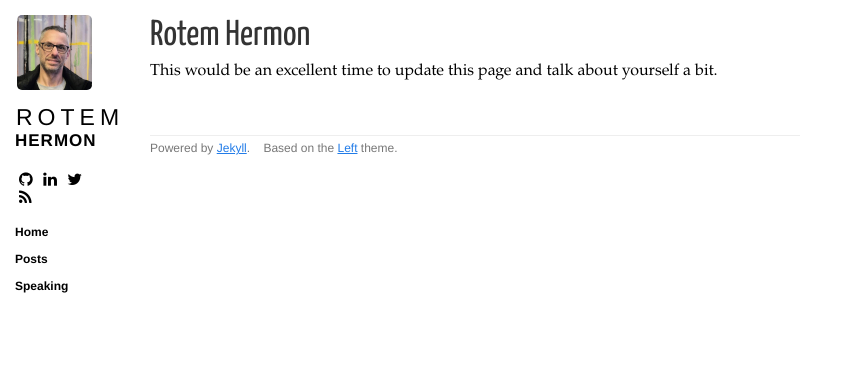
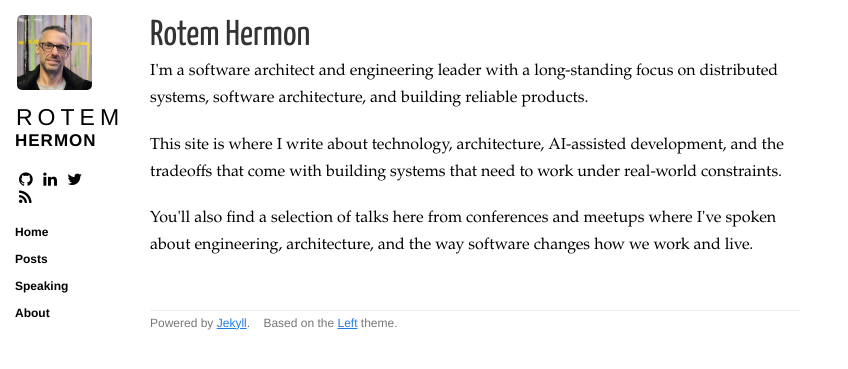
Before and after one commit to rore/rore.github.com, a Jekyll site: the page built from about.html, in a window 1280 px wide. Shown: the top 369 px of the page, without its empty margins (0-848 px from the left). Built offline with Jekyll 4.4.1, drawn with Linux system fonts in a browser that asks for light colours.

Commit message:
Clean up about page and navigation

```diff
--- a/_layouts/layout.html
+++ b/_layouts/layout.html
@@ -43,6 +43,7 @@
         <li><a href="/">Home</a></li>
         <li><a href="/posts.html">Posts</a></li>
         <li><a href="/speaking.html">Speaking</a></li>
+        <li><a href="/about.html">About</a></li>
       </ul>
     </section>
   </section>
--- a/about.html
+++ b/about.html
@@ -3,9 +3,12 @@ layout: layout
 title: "About"
 ---
 
-<!-- You can edit this whole page, remove it, or use it as basis for any non-post pages you have. -->
 <section class="content">
   <h1>{{ site.name }}</h1>
 
-  <p>This would be an excellent time to update this page and talk about yourself a bit.</p>
+  <p>I'm a software architect and engineering leader with a long-standing focus on distributed systems, software architecture, and building reliable products.</p>
+
+  <p>This site is where I write about technology, architecture, AI-assisted development, and the tradeoffs that come with building systems that need to work under real-world constraints.</p>
+
+  <p>You'll also find a selection of talks here from conferences and meetups where I've spoken about engineering, architecture, and the way software changes how we work and live.</p>
 </section>
```
